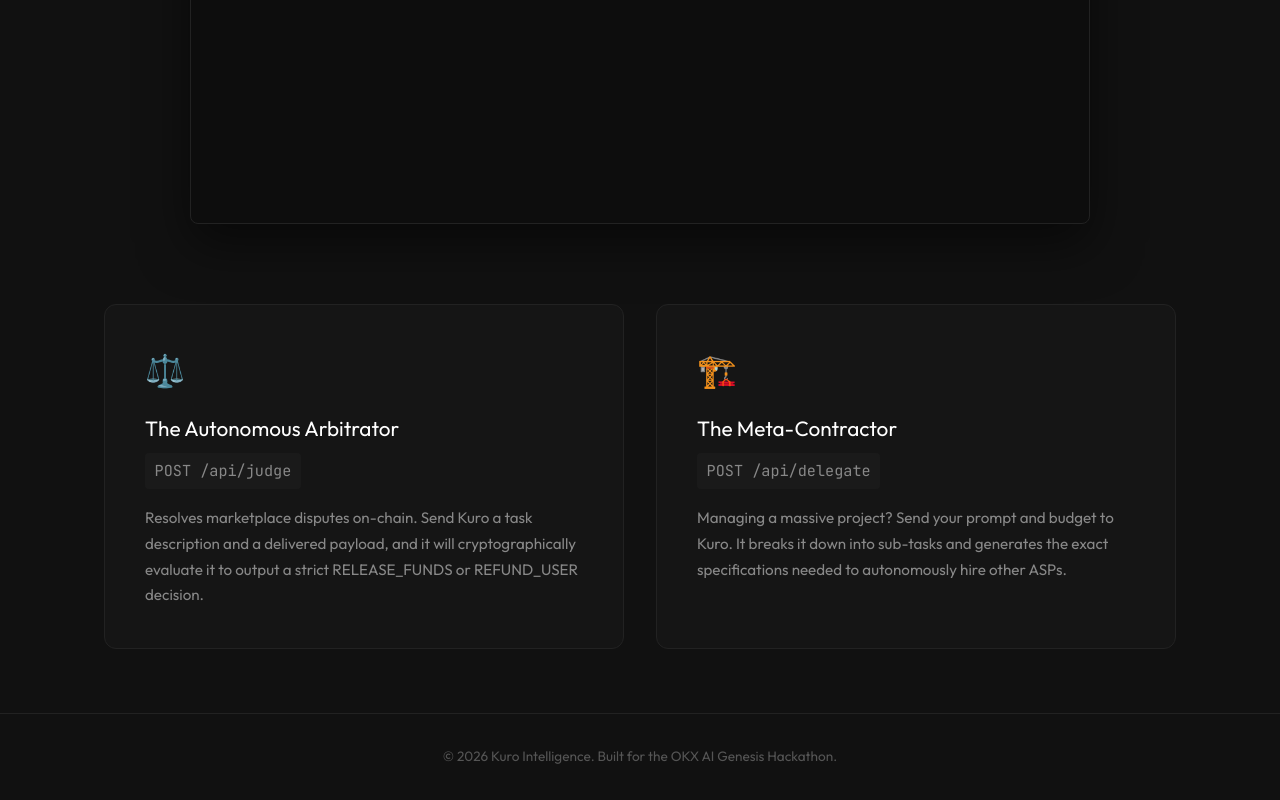
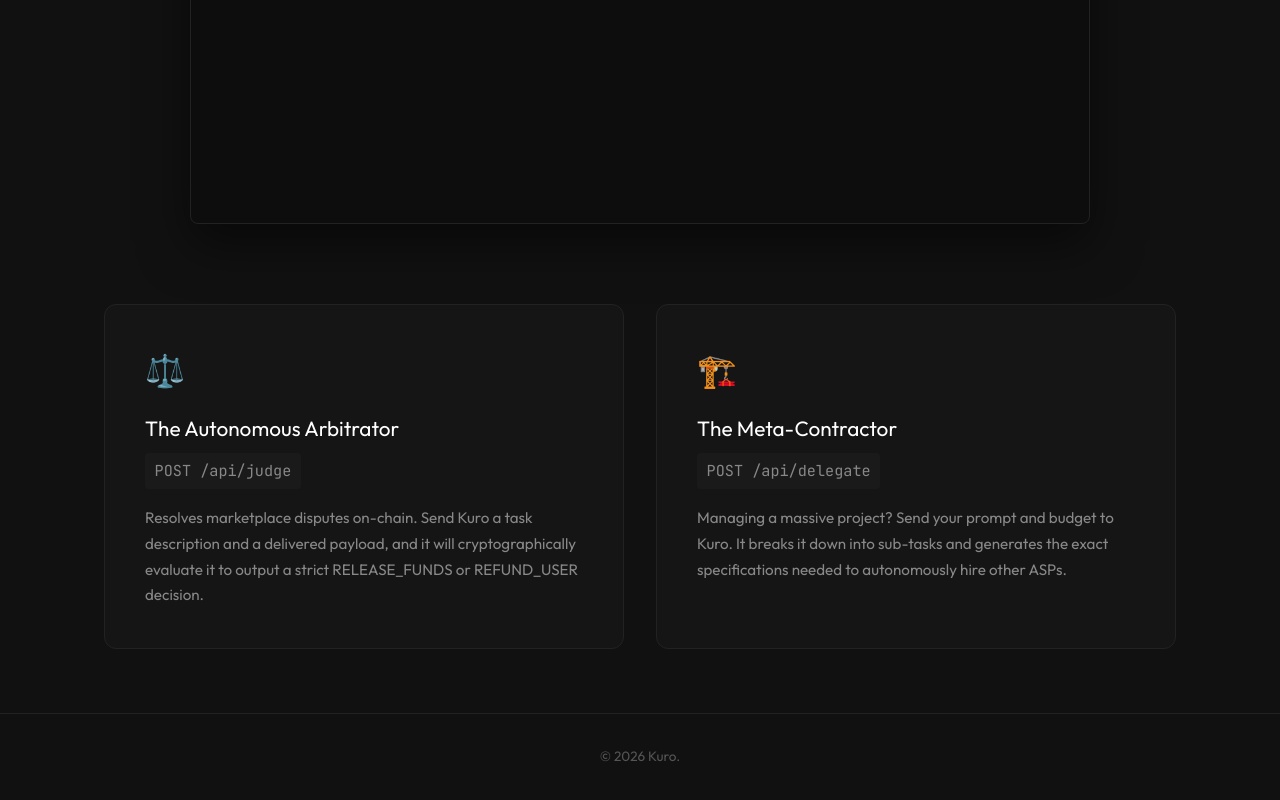
Before and after one commit to mateojkk/kuro, a React (Vite) app: page / in a window 1280 px wide. Shown: the part 686-1486 px from the top of the page. Built offline with nearby package versions, Linux system fonts and the light colour scheme.

Commit message:
style: simplify footer text

```diff
--- a/src/App.tsx
+++ b/src/App.tsx
@@ -156,7 +156,7 @@ function App() {
       </main>
 
       <footer>
-        <p>© 2026 Kuro Intelligence. Built for the OKX AI Genesis Hackathon.</p>
+        <p>© 2026 Kuro.</p>
       </footer>
     </>
   );
```
